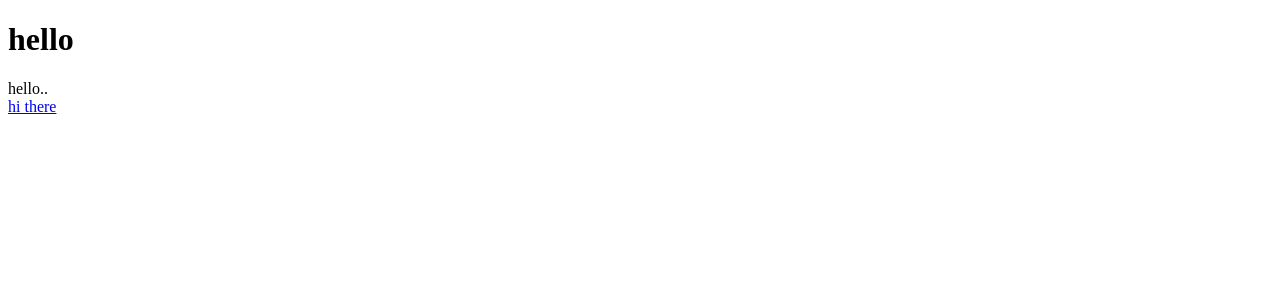
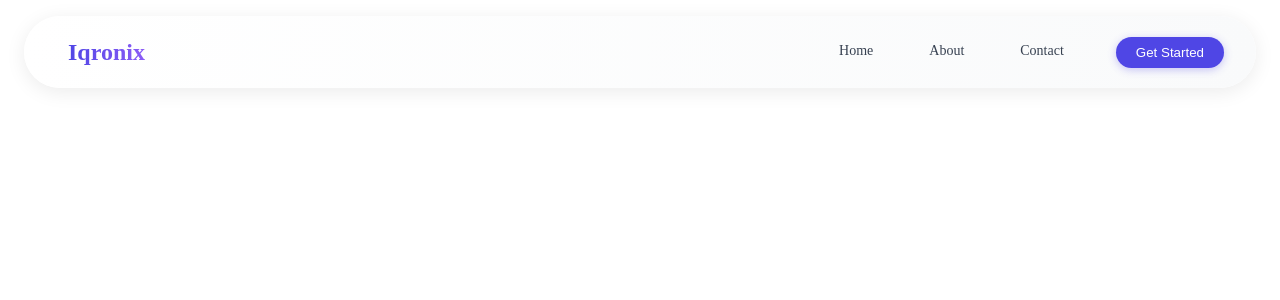
Before and after one commit to Jawad-Mahmud/Iqronix, a React (Vite) app: page / in a window 1280 px wide. Shown: the top 300 px of the page. Built offline with nearby package versions, Linux system fonts and the light colour scheme.

Commit message:
implement Navbar component and styles

```diff
--- a/src/App.jsx
+++ b/src/App.jsx
@@ -1,12 +1,9 @@
-import React from 'react'
+import Navbar from './components/Navbar'
 
 export const App = () => {
   return (
     <>
-    <h1>hello</h1>
-    <div>hello..</div>
-    <a href="#">hi there</a>
-
+      <Navbar />
     </>
   )
 }
--- /dev/null
+++ b/src/components/Navbar.tsx
@@ -0,0 +1,21 @@
+import '../styles/navbar.css';
+
+export default function Navbar() {
+    return (
+        <nav className="navbar">
+            <div className="navbar-container">
+                <div className="navbar-content">
+                    <div>
+                        <span className="navbar-logo">Iqronix</span>
+                    </div>
+                    <div className="navbar-menu">
+                        <a href="/" className="navbar-link">Home</a>
+                        <a href="/about" className="navbar-link">About</a>
+                        <a href="/contact" className="navbar-link">Contact</a>
+                        <button className="navbar-cta">Get Started</button>
+                    </div>
+                </div>
+            </div>
+        </nav>
+    );
+}
--- /dev/null
+++ b/src/styles/navbar.css
@@ -0,0 +1,112 @@
+:root {
+  --primary: #4f46e5;
+  --primary-hover: #4338ca;
+  --text-dark: #374151;
+  --text-light: #9ca3af;
+  --white: #ffffff;
+  --gray-50: #f9fafb;
+  --gray-100: #f3f4f6;
+}
+
+.navbar {
+  background: linear-gradient(to right, var(--white), var(--gray-50));
+  border-bottom: none;
+  border-radius: 50px;
+  box-shadow: 0 4px 20px rgba(0, 0, 0, 0.08);
+  padding: 0 1rem;
+  position: fixed;
+  top: 1rem;
+  left: 50%;
+  transform: translateX(-50%);
+  width: 95%;
+  max-width: 1200px;
+  z-index: 1000;
+  backdrop-filter: blur(5px);
+}
+
+.navbar-container {
+  max-width: 1200px;
+  margin: 0 auto;
+  padding: 0 1rem;
+  height: 4.5rem;
+  display: flex;
+  justify-content: center;
+  align-items: center;
+}
+
+.navbar-content {
+  width: 100%;
+  display: flex;
+  align-items: center;
+  justify-content: space-between;
+}
+
+.navbar-logo {
+  font-size: 1.5rem;
+  font-weight: 800;
+  background: linear-gradient(to right, #4f46e5, #8b5cf6);
+  -webkit-background-clip: text;
+  -webkit-text-fill-color: transparent;
+  background-clip: text;
+  color: transparent;
+  margin-left: 0.75rem;
+}
+
+.navbar-menu {
+  display: flex;
+  align-items: center;
+  gap: 2rem;
+}
+
+.navbar-link {
+  color: var(--text-dark);
+  font-size: 0.875rem;
+  font-weight: 500;
+  padding: 0.5rem 0.75rem;
+  text-decoration: none;
+  border-bottom: 2px solid transparent;
+  transition: all 0.2s ease-in-out;
+}
+
+.navbar-link:hover {
+  color: var(--primary);
+  border-bottom-color: var(--primary);
+}
+
+.navbar-cta {
+  margin-left: 0.5rem;
+  background-color: var(--primary);
+  color: var(--white);
+  font-weight: 500;
+  padding: 0.5rem 1.25rem;
+  border-radius: 25px;
+  border: none;
+  cursor: pointer;
+  transition: all 0.2s ease-in-out;
+  box-shadow: 0 2px 8px rgba(79, 70, 229, 0.3);
+}
+
+.navbar-cta:hover {
+  background-color: var(--primary-hover);
+  box-shadow: 0 4px 12px rgba(79, 70, 229, 0.4);
+  transform: translateY(-1px);
+}
+
+body {
+  padding-top: 7rem;
+}
+
+@media (max-width: 768px) {
+  .navbar {
+    border-radius: 25px;
+    top: 0.5rem;
+  }
+
+  .navbar-menu {
+    display: none;
+  }
+
+  .mobile-menu-button {
+    display: block;
+  }
+}
```
